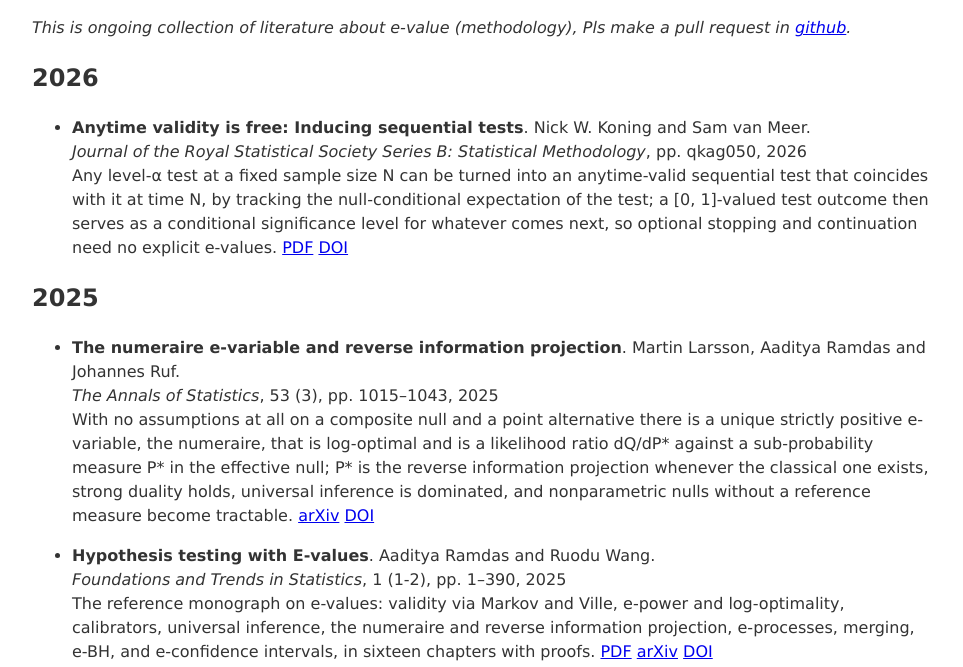
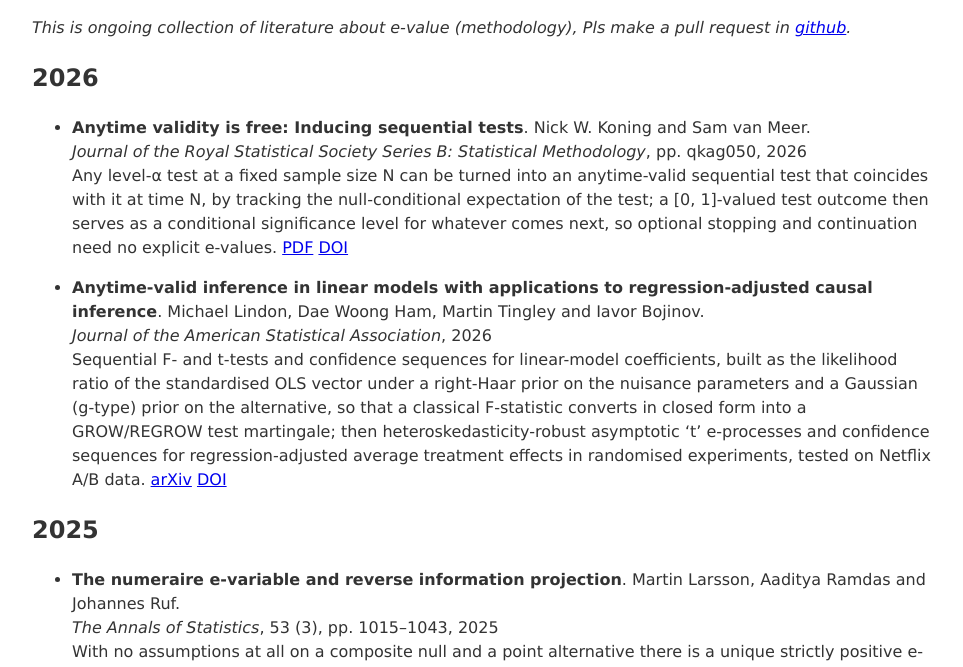
Before and after one commit to wyq977/e-world, a plain HTML site: page index.html in a window 1280 px wide. Shown: the part 105-772 px from the top of the page, without its empty margins (158-1121 px from the left). Drawn offline with Linux system fonts and the light colour scheme.

Commit message:
Ingest Lindon et al. 2026: anytime-valid linear models
Co-Authored-By: Claude Fable 5.1 <noreply@anthropic.com>

```diff
--- a/index.html
+++ b/index.html
@@ -35,7 +35,7 @@
 href="https://github.com/wyq977/e-world">github</a>.</em></p>
 <h2 id="section">2026</h2>
 <ul>
-<li><span class="citation"
+<li><p><span class="citation"
 data-cites="koningAnytimeValidityFree2026"><div
 class="csl-block"><strong>Anytime validity is free: Inducing sequential
 tests</strong>. Nick W. Koning and Sam van Meer.</div><div
@@ -47,7 +47,24 @@ null-conditional expectation of the test; a [0, 1]-valued test outcome
 then serves as a conditional significance level for whatever comes next,
 so optional stopping and continuation need no explicit e-values. <a
 href="https://doi.org/10.1093/jrsssb/qkag050">PDF</a> <a
-href="10.1093/jrsssb/qkag050">DOI</a></li>
+href="10.1093/jrsssb/qkag050">DOI</a></p></li>
+<li><p><span class="citation"
+data-cites="lindonAnytimeValidInferenceLinear2026"><div
+class="csl-block"><strong>Anytime-valid inference in linear models with
+applications to regression-adjusted causal inference</strong>. Michael
+Lindon, Dae Woong Ham, Martin Tingley and Iavor Bojinov.</div><div
+class="csl-block"><em>Journal of the American Statistical
+Association</em>, 2026</div></span> Sequential F- and t-tests and
+confidence sequences for linear-model coefficients, built as the
+likelihood ratio of the standardised OLS vector under a right-Haar prior
+on the nuisance parameters and a Gaussian (g-type) prior on the
+alternative, so that a classical F-statistic converts in closed form
+into a GROW/REGROW test martingale; then heteroskedasticity-robust
+asymptotic ‘t’ e-processes and confidence sequences for
+regression-adjusted average treatment effects in randomised experiments,
+tested on Netflix A/B data. <a
+href="https://arxiv.org/abs/2210.08589">arXiv</a> <a
+href="10.1080/01621459.2026.2692052">DOI</a></p></li>
 </ul>
 <h2 id="section-1">2025</h2>
 <ul>
```
Also changed, not shown: 14 other files.
